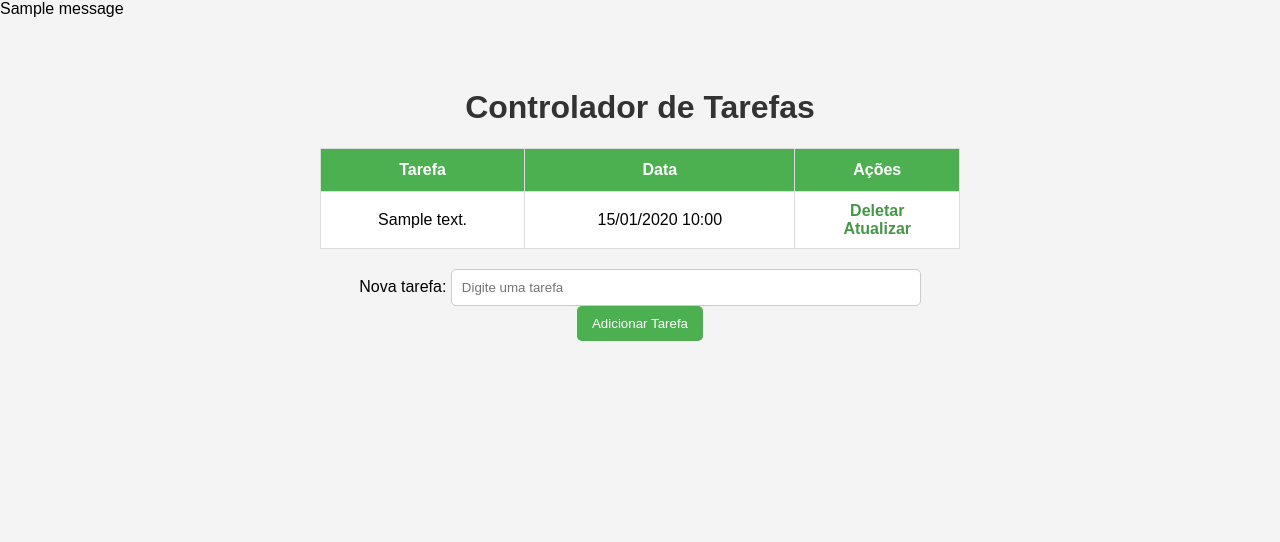
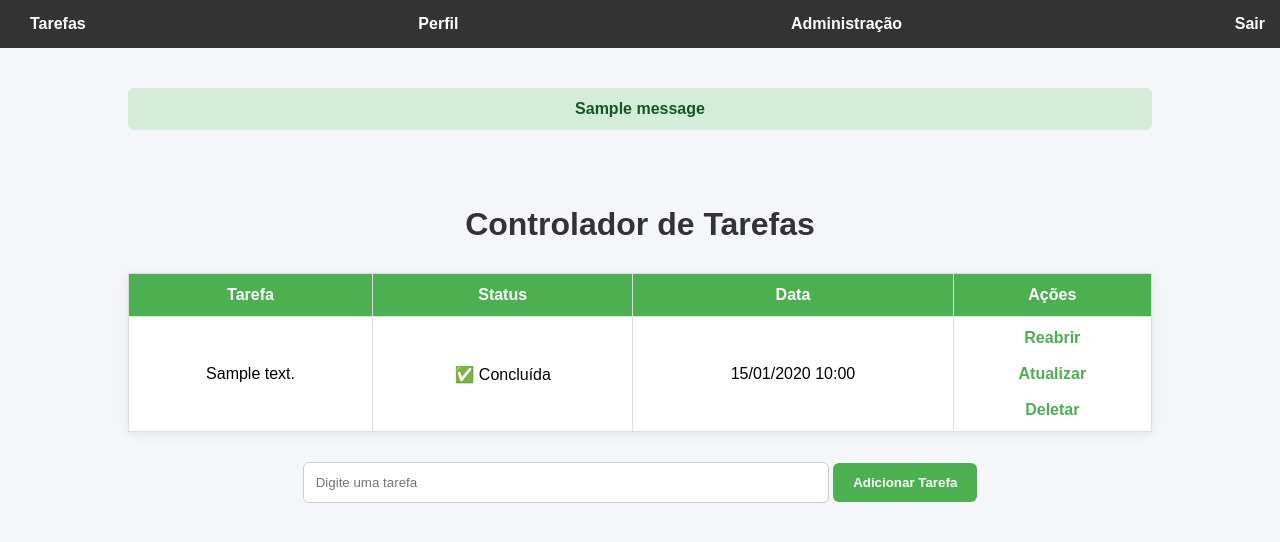
Before and after one commit to Kalelcst/Projeto_Flask, a Flask app: page / in a window 1280 px wide. Shown: the top 542 px of the page. Run offline with Flask 3, Linux system fonts and the light colour scheme; the visitor is signed in with stand-in values (Sample User, id 1); tables that the repository leaves empty hold one stand-in row (values such as "Sample post"); one stand-in notice (Sample message) is shown.

Commit message:
atualização de html e css das pgs

```diff
--- a/static/css/main.css
+++ b/static/css/main.css
@@ -1,18 +1,20 @@
 body {
     margin: 0;
-    font-family: sans-serif;
-    background-color: #f4f4f4;
+    font-family: Arial, Helvetica, sans-serif;
+    background-color: #f4f6f9;
 }
 
 .content {
-    width: 50%;
+    width: 80%;
+    max-width: 1100px;
     margin: 0 auto;
-    padding-top: 50px;
+    padding-top: 40px;
 }
 
 h1 {
     text-align: center;
     color: #333;
+    margin-bottom: 30px;
 }
 
 h4 {
@@ -20,14 +22,44 @@ h4 {
     color: #777;
 }
 
+/* Flash messages */
+
+.alert {
+    padding: 12px;
+    margin-bottom: 15px;
+    border-radius: 6px;
+    text-align: center;
+    font-weight: bold;
+}
+
+.alert.success {
+    background-color: #d4edda;
+    color: #155724;
+}
+
+.alert.danger {
+    background-color: #f8d7da;
+    color: #721c24;
+}
+
+.alert.info {
+    background-color: #d1ecf1;
+    color: #0c5460;
+}
+
+/* Tabela */
+
 table {
     width: 100%;
     border-collapse: collapse;
+    background-color: white;
     margin-top: 20px;
-    background-color: white;
+    box-shadow: 0 2px 10px rgba(0,0,0,0.08);
 }
 
-table, th, td {
+table,
+th,
+td {
     border: 1px solid #ddd;
 }
 
@@ -38,45 +70,120 @@ th {
 }
 
 td {
-    padding: 10px;
+    padding: 12px;
     text-align: center;
 }
 
 tr:nth-child(even) {
-    background-color: #f2f2f2;
+    background-color: #f8f8f8;
 }
+
+tr:hover {
+    background-color: #f1f1f1;
+}
+
+/* Status */
+
+.completed {
+    color: #28a745;
+    font-weight: bold;
+}
+
+.pending {
+    color: #dc3545;
+    font-weight: bold;
+}
+
+/* Links */
 
 a {
     text-decoration: none;
-    color: #439746;
+    color: #4CAF50;
     font-weight: bold;
 }
 
 a:hover {
-    color: #45a049;
+    color: #388e3c;
 }
 
+/* Formulário */
+
 .form {
-    margin-top: 20px;
+    margin-top: 30px;
     text-align: center;
 }
 
-input[type="text"] {
+input[type="text"],
+input[type="email"],
+input[type="password"] {
     width: 70%;
-    padding: 10px;
+    max-width: 500px;
+    padding: 12px;
+    margin-bottom: 10px;
     border: 1px solid #ccc;
-    border-radius: 5px;
+    border-radius: 6px;
 }
 
-input[type="submit"] {
-    padding: 10px 15px;
+input[type="submit"],
+button {
+    padding: 12px 20px;
     border: none;
     background-color: #4CAF50;
     color: white;
-    border-radius: 5px;
+    border-radius: 6px;
     cursor: pointer;
+    font-weight: bold;
 }
 
-input[type="submit"]:hover {
+input[type="submit"]:hover,
+button:hover {
     background-color: #45a049;
 }
+
+/* Navegação */
+
+.navbar {
+    background-color: #333;
+    padding: 15px;
+    display: flex;
+    justify-content: space-between;
+}
+
+.navbar a {
+    color: white;
+    margin-left: 15px;
+}
+
+.navbar a:hover {
+    color: #ddd;
+}
+
+
+.flash-container {
+    width: 80%;
+    max-width: 1100px;
+    margin: 20px auto;
+}
+
+.flash-message {
+    padding: 12px;
+    border-radius: 6px;
+    margin-bottom: 10px;
+    text-align: center;
+    font-weight: bold;
+}
+
+.flash-message.success {
+    background-color: #d4edda;
+    color: #155724;
+}
+
+.flash-message.danger {
+    background-color: #f8d7da;
+    color: #721c24;
+}
+
+.flash-message.info {
+    background-color: #d1ecf1;
+    color: #0c5460;
+}
--- a/templates/base.html
+++ b/templates/base.html
@@ -10,11 +10,24 @@
 </head>
 <body>
 
+    {% if session.get('user_id') %}
+    <div class="navbar">
+        <a href="/">Tarefas</a>
+        <a href="/users">Perfil</a>
+
+        {% if session.get('is_admin') %}
+            <a href="/admin/users">Administração</a>
+        {% endif %}
+
+        <a href="/logout">Sair</a>
+    </div>
+    {% endif %}
+
     {% with messages = get_flashed_messages(with_categories=true) %}
         {% if messages %}
-            <div class="flash-container">
+            <div class="content">
                 {% for category, message in messages %}
-                    <div class="flash-message {{ category }}">
+                    <div class="alert {{ category }}">
                         {{ message }}
                     </div>
                 {% endfor %}
--- a/templates/index.html
+++ b/templates/index.html
@@ -5,47 +5,86 @@
 {% endblock %}
 
 {% block body %}
+
 <div class="content">
-    <h1 class="title">Controlador de Tarefas</h1>
+
+    <h1>Controlador de Tarefas</h1>
+
     {% if tasks|length < 1 %}
-    <h4 class="empty-message">Não há tarefas pendentes!</h4>
+
+        <h4>Não há tarefas cadastradas.</h4>
+
     {% else %}
 
     <table>
         <thead>
             <tr>
                 <th>Tarefa</th>
+                <th>Status</th>
                 <th>Data</th>
                 <th>Ações</th>
             </tr>
         </thead>
 
-
         <tbody>
             {% for task in tasks %}
-
             <tr>
                 <td>{{ task.content }}</td>
-                <td>{{ task.date_created.strftime('%d/%m/%Y  %H:%M') }}</td>
+
                 <td>
-                    <a href="/delete/{{ task.id }}">Deletar</a>
-                    <br>
-                    <a href="/update/{{ task.id }}">Atualizar</a>
+                    {% if task.completed %}
+                        ✅ Concluída
+                    {% else %}
+                        ⏳ Pendente
+                    {% endif %}
+                </td>
+
+                <td>{{ task.date_created.strftime('%d/%m/%Y %H:%M') }}</td>
+
+                <td>
+                    <a href="/toggle-task/{{ task.id }}">
+                        {% if task.completed %}
+                            Reabrir
+                        {% else %}
+                            Concluir
+                        {% endif %}
+                    </a>
+
+                    <br><br>
+
+                    <a href="/update/{{ task.id }}">
+                        Atualizar
+                    </a>
+
+                    <br><br>
+
+                    <a href="/delete/{{ task.id }}">
+                        Deletar
+                    </a>
                 </td>
             </tr>
-        {% endfor %}
+            {% endfor %}
         </tbody>
     </table>
 
     {% endif %}
+
     <div class="form">
         <form action="/" method="POST">
+            <input
+                type="text"
+                name="content"
+                placeholder="Digite uma tarefa"
+                required
+            >
 
-            <label for="content">Nova tarefa:</label>
-            <input type="text" name="content" id="content" placeholder="Digite uma tarefa" required>
-            <input type="submit" value="Adicionar Tarefa">
-
+            <input
+                type="submit"
+                value="Adicionar Tarefa"
+            >
         </form>
     </div>
+
 </div>
+
 {% endblock %}
--- a/web.py
+++ b/web.py
@@ -78,6 +78,7 @@ def login():
         if user and check_password_hash(user.password, password):
             session['user_id'] = user.id
             session['user_name'] = user.name
+            session['is_admin'] = user.is_admin
 
             flash(f'Bem-vindo, {user.name}!', 'success')
             return redirect('/')
@@ -279,3 +280,30 @@ def admin_dashboard():
         pending_tasks=pending_tasks,
         admin_users=admin_users
     )
+
+@web.route('/toggle-task/<int:id>')
+@login_required
+def toggle_task(id):
+
+    user_id = session.get('user_id')
+
+    task = Todo.query.filter_by(
+        id=id,
+        user_id=user_id
+    ).first_or_404()
+
+    task.completed = not task.completed
+
+    try:
+        db.session.commit()
+
+        if task.completed:
+            flash('Tarefa concluída!', 'success')
+        else:
+            flash('Tarefa reaberta!', 'info')
+
+    except Exception as e:
+        print(e)
+        flash('Erro ao atualizar tarefa.', 'danger')
+
+    return redirect('/')
```
